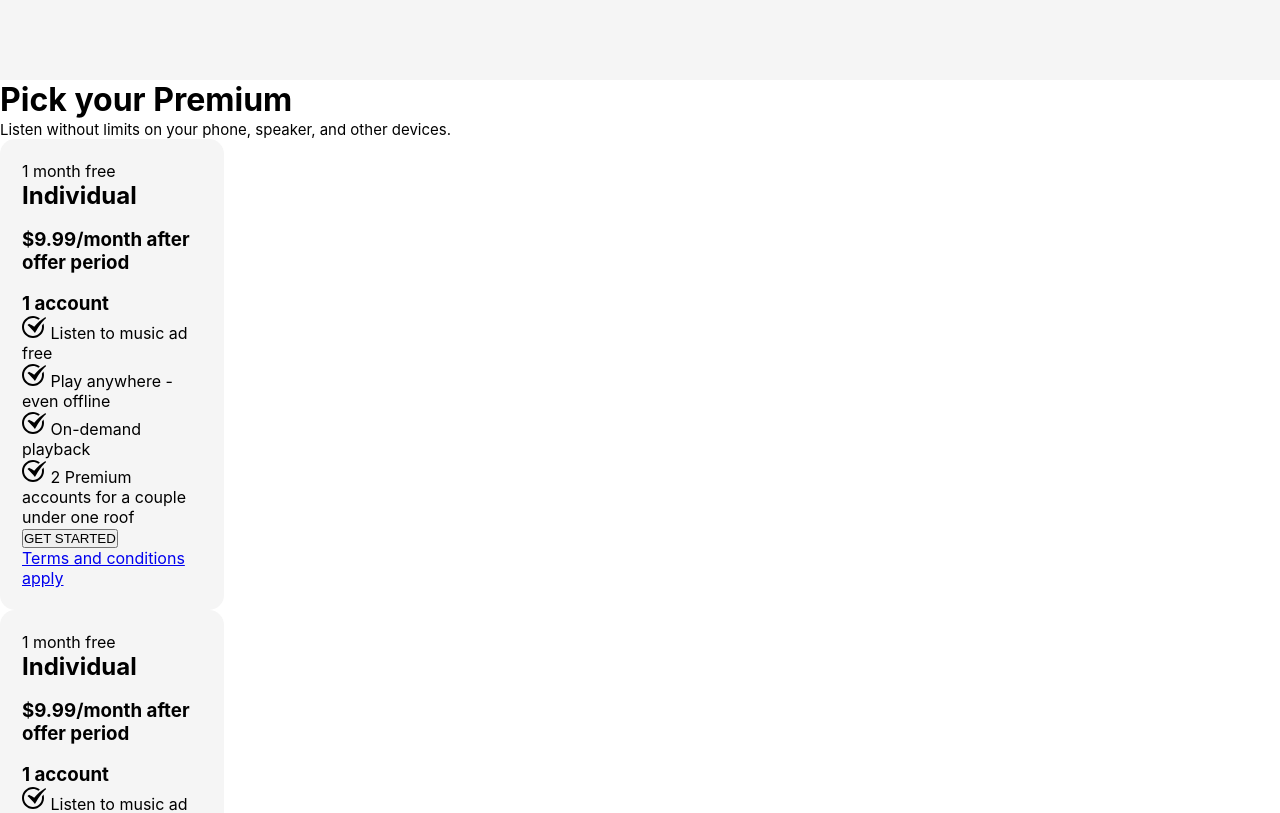
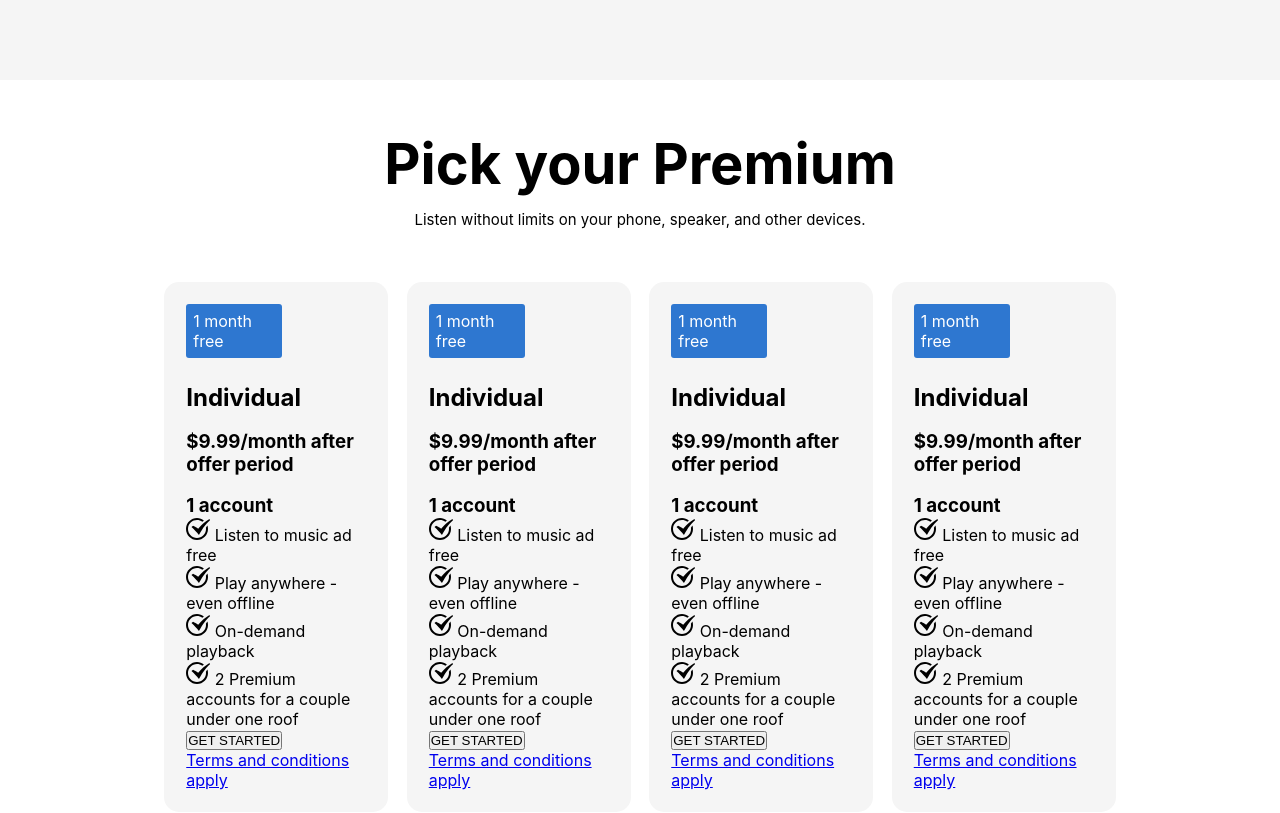
Before and after one commit to CharlesIvia/spotify, a React (Create React App) app in the folder spotify-clone/: page / in a window 1280 px wide. Shown: the part 1760-2573 px from the top of the page. Built offline with nearby package versions, Linux system fonts and the light colour scheme; some icons are missing.

Commit message:
Added new card and classes

```diff
--- a/spotify-clone/src/components/Plans.js
+++ b/spotify-clone/src/components/Plans.js
@@ -12,16 +12,17 @@ function Plans() {
     </svg>
   );
   return (
-    <div>
-      <div>
+    <div className="container plans">
+      <div className="plans-top">
         <h1>Pick your Premium</h1>
         <small>
           Listen without limits on your phone, speaker, and other devices.
         </small>
       </div>
 
+      <div className="cards">
         <div className="card">
-        <div>1 month free</div>
+          <div className="free">1 month free</div>
           <h2>Individual</h2>
           <h3>$9.99/month after offer period</h3>
           <h3>1 account</h3>
@@ -40,7 +41,7 @@ function Plans() {
         </div>
 
         <div className="card">
-        <div>1 month free</div>
+          <div className="free">1 month free</div>
           <h2>Individual</h2>
           <h3>$9.99/month after offer period</h3>
           <h3>1 account</h3>
@@ -59,7 +60,26 @@ function Plans() {
         </div>
 
         <div className="card">
-        <div>1 month free</div>
+          <div className="free">1 month free</div>
+          <h2>Individual</h2>
+          <h3>$9.99/month after offer period</h3>
+          <h3>1 account</h3>
+
+          <div className="tick">
+            <p>{tick} Listen to music ad free</p>
+            <p>{tick} Play anywhere - even offline</p>
+            <p>{tick} On-demand playback</p>
+            <p>{tick} 2 Premium accounts for a couple under one roof</p>
+          </div>
+          <div>
+            <button>GET STARTED</button>
+          </div>
+
+          <a href="#home">Terms and conditions apply</a>
+        </div>
+
+        <div className="card">
+          <div className="free">1 month free</div>
           <h2>Individual</h2>
           <h3>$9.99/month after offer period</h3>
           <h3>1 account</h3>
@@ -77,6 +97,7 @@ function Plans() {
           <a href="#home">Terms and conditions apply</a>
         </div>
       </div>
+    </div>
   );
 }
 
```
Lines whose indentation alone changed are shown as unchanged.
